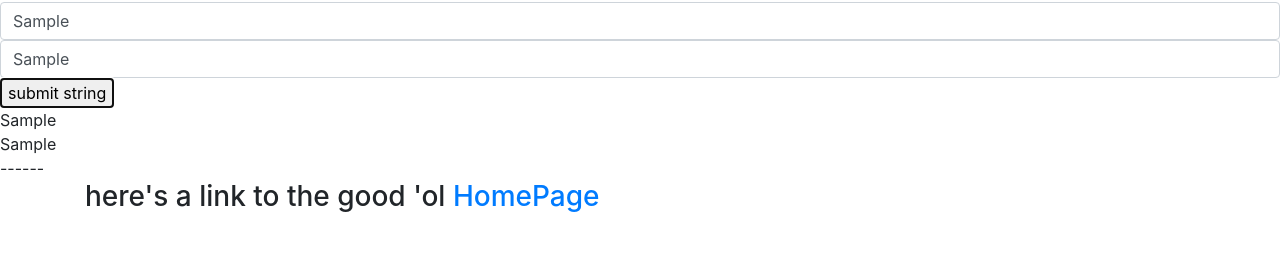
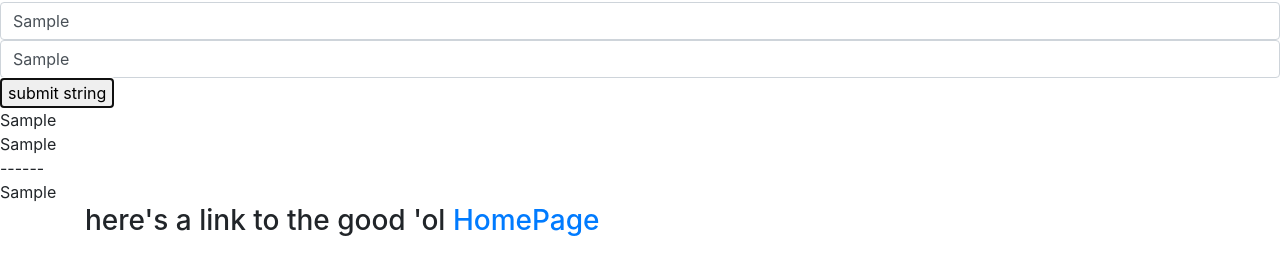
Before and after one commit to ccahill1117/christophercahill.co, a plain HTML site: page textReplacer.html in a window 1280 px wide. Both pictures are taken after typing "Sample", "Sample" into the empty fields and a click on the button "submit string". Shown: the part 54-328 px from the top of the page. Drawn offline with nearby package versions, Linux system fonts and the light colour scheme.

Commit message:
add opposite deleted letters

```diff
--- a/js/scripts.js
+++ b/js/scripts.js
@@ -32,22 +32,38 @@ function letterDelete(inputArray, deleteArrayFunc) {
   return returnArray;
 }
 
+function letterOppositeDelete(inputArray, deleteArrayFunc) {
+  var returnArray = [];
+  for (var i = 0; i <= (inputArray.length)-1; i++) {
+    if (deleteArrayFunc.includes(inputArray[i])) {
+    returnArray.push(inputArray[i])
+    }
+    else {returnArray.push("-")
+    }
+  }
+  return returnArray;
+}
+
 $(document).ready(function() {
   $("form#formSubmit").submit(function(event) {
     event.preventDefault();
     $("#inputStringHere").empty();
     $("#removeLetters").empty();
     $("#deletedStringHere").empty();
+    $("oppDeletedStringHere").empty();
     var inputString = $("#stringInput").val();
     var deleteString = $("#letterInput").val();
     var stringArray = splitString(inputString, "");
     var deleteArray = splitString(deleteString, "")
     var deletedLetters = letterDelete(stringArray, deleteArray);
+    var oppositeDeletedLetters = letterOppositeDelete(stringArray, deleteArray);
     $("#inputStringHere").append(stringArray);
     $("#removeLetters").append(deleteArray);
     $("#deletedStringHere").append(deletedLetters);
+    $("#oppDeletedStringHere").append(oppositeDeletedLetters);
     console.log(stringArray);
     console.log(deleteArray);
     console.log(deletedLetters);
+    console.log(oppositeDeletedLetters);
   });
 });
--- a/textReplacer.html
+++ b/textReplacer.html
@@ -22,6 +22,8 @@
     </div>
     <div id="deletedStringHere">
     </div>
+    <div id="oppDeletedStringHere">
+    </div>
     <div class="container">
       <h3>here's a link to the good 'ol <a href="index.html">HomePage</a>
       </h3>
```
